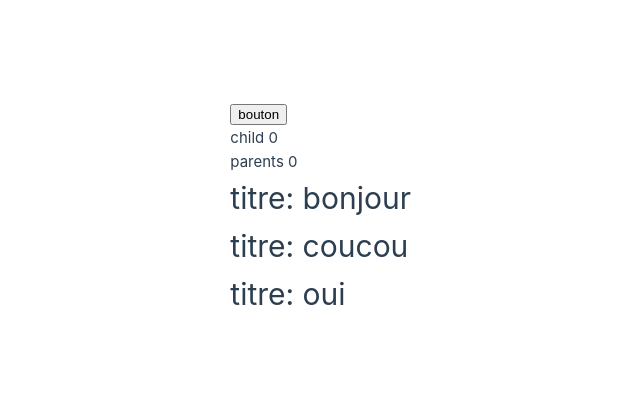
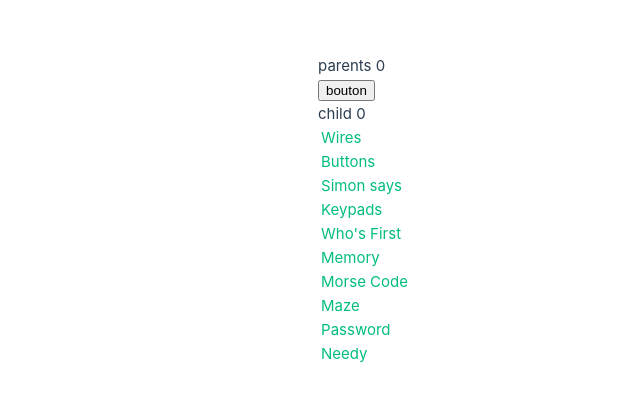
Before and after one commit to Boumtchack/Boumtchack.github.io, a Vue app in the folder KTANEvue/: page / in a window 1280 px wide. Shown: the part 190-590 px from the top of the page, without its empty margins (229-869 px from the left). Built offline with nearby package versions, Linux system fonts and the light colour scheme.

Commit message:
added module titles

```diff
--- a/KTANEvue/src/components/MainPage.vue
+++ b/KTANEvue/src/components/MainPage.vue
@@ -2,7 +2,18 @@
 import { ref } from 'vue'
 import ComponentItem from './ComponentItem.vue'
 import TitleItems from './TitleItems.vue'
-const titles = ['bonjour', 'coucou', 'oui']
+const titles = [
+  'Wires',
+  'Buttons',
+  'Simon says',
+  'Keypads',
+  "Who's First",
+  'Memory',
+  'Morse Code',
+  'Maze',
+  'Password',
+  'Needy'
+]
 
 let newnumber = ref(0)
 function updateNumber(value) {
@@ -10,9 +21,9 @@ function updateNumber(value) {
 }
 </script>
 <template>
+  <p>parents {{ newnumber * 2 }}</p>
   <ComponentItem @number-updated="updateNumber" />
-  <p>parents {{ newnumber * 2 }}</p>
   <div v-for="title in titles" :key="title">
-    <TitleItems :title="title"/>
+    <TitleItems :title="title" />
   </div>
 </template>
--- a/KTANEvue/src/components/TitleItems.vue
+++ b/KTANEvue/src/components/TitleItems.vue
@@ -6,6 +6,6 @@ defineProps({
 
 <template>
   <div>
-    <h1>titre: {{ title }}</h1>
+    <a>{{ title }}</a>
   </div>
 </template>
```
